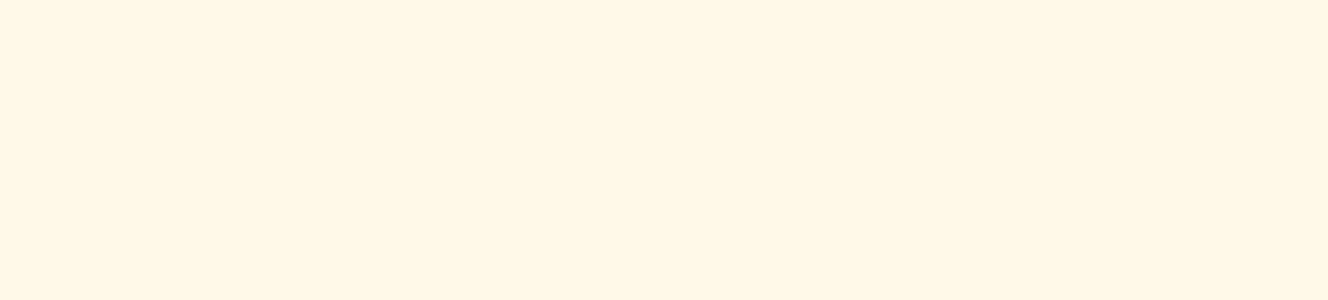
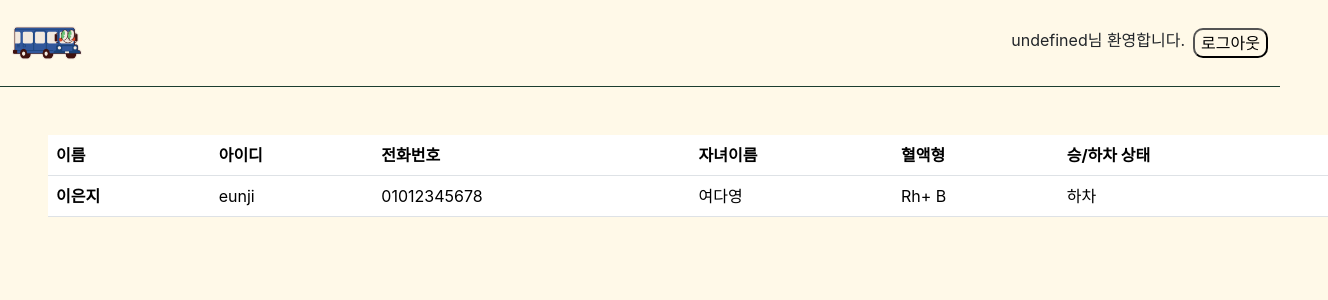
Before and after one commit to yoo0221/hyundai_galloper_front, a React (Create React App) app: page /accident in a window 1280 px wide. Before the commit this address had no page. Shown: the top 300 px of the page, 1328 px wide, since content can reach past the window. Built offline with nearby package versions, Linux system fonts and the light colour scheme.

Commit message:
119 페이지

```diff
--- /dev/null
+++ b/src/Accident.js
@@ -0,0 +1,36 @@
+import Navbar from "./Base";
+
+function Accident(){
+    return (
+        <div>
+                    <Navbar/>
+            <table className='table m-5'>
+                <thead className='bg-white'>
+                    <tr>
+                        <th scope='col'>이름</th>
+                        <th scope='col'>아이디</th>
+                        <th scope='col'>전화번호</th>
+                        <th scope='col'>자녀이름</th>
+                        <th scope='col'>혈액형</th>
+                        <th scope='col'>승/하차 상태</th>
+                    </tr>
+                </thead>
+                <tbody id="member-list">
+                <tr>
+                    <th scope='row'>이은지</th>
+                    <td>eunji</td>
+                    <td>01012345678</td>
+                    <td>여다영</td>
+                    <td>Rh+ B</td>
+                    {/* <td><button status={memlist[i].status} key={i} id={memlist[i].token} onClick={memlist[i].status?getoff:geton}>{memlist[i].status?"승차":"하차"}</button></td> */}
+                    <td id='on-off'>하차</td>
+                    {/* <td><button status={memlist[i].status} key={i} id={memlist[i].token} onClick={geton}>승차</button></td>
+                    <td><button status={memlist[i].status} key={i} id={memlist[i].token} onClick={getoff}>하차</button></td> */}
+                </tr>
+                </tbody>
+            </table>
+        </div>
+    );
+}
+
+export default Accident;
--- a/src/App.js
+++ b/src/App.js
@@ -12,6 +12,7 @@ import SelLog from './SelLog';
 import { useState } from 'react';
 import NeedLogin from './NeedLogin';
 import ConnMgr from './ConnMgr';
+import Accident from './Accident';
 
 function App() {
   const [mode, setMode] = useState('visit');
@@ -29,6 +30,7 @@ function App() {
         <Route path="/register" element={<Register/>}/>
         <Route path="/register_mgr" element={<RegisterMgr/>}/>
         <Route path="/conn-mgr" element={<ConnMgr/>}/>
+        <Route path="/accident" element={<Accident/>}/>
       </Routes>
     </div>
   );
```
